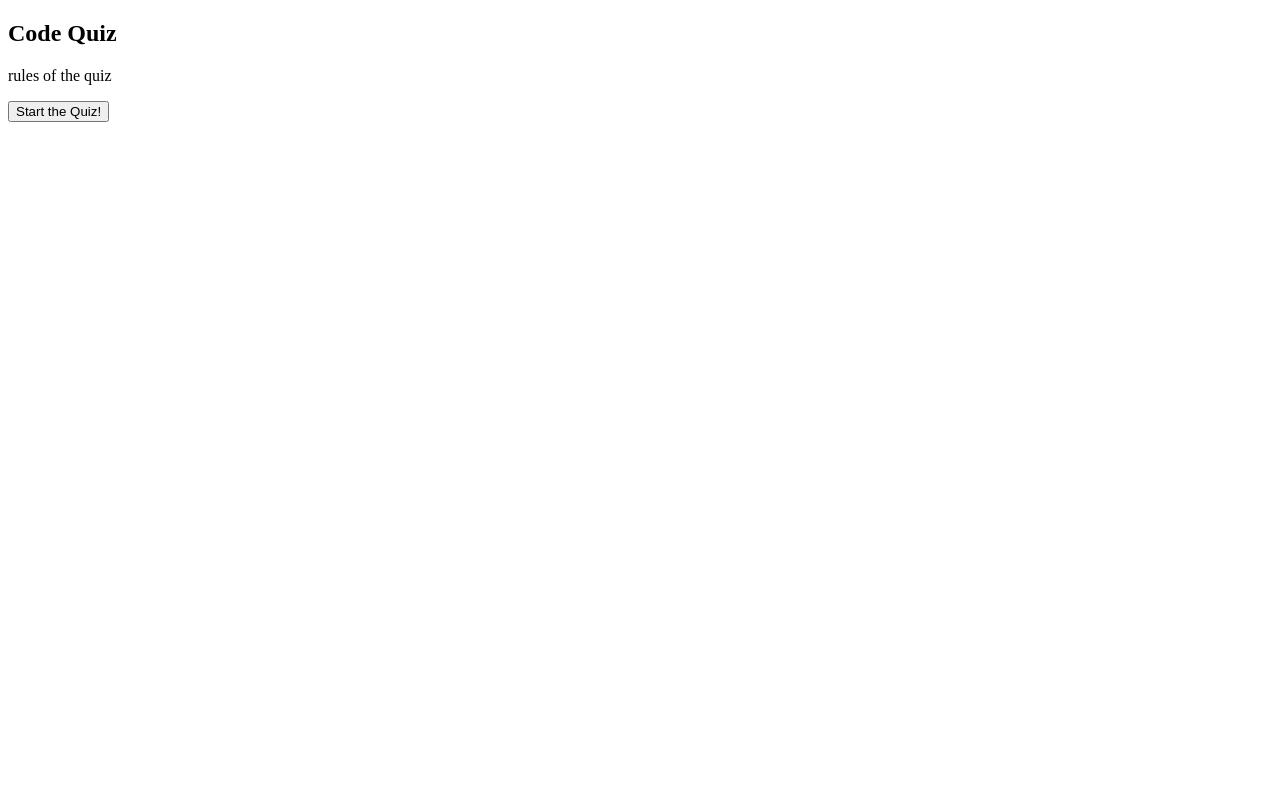
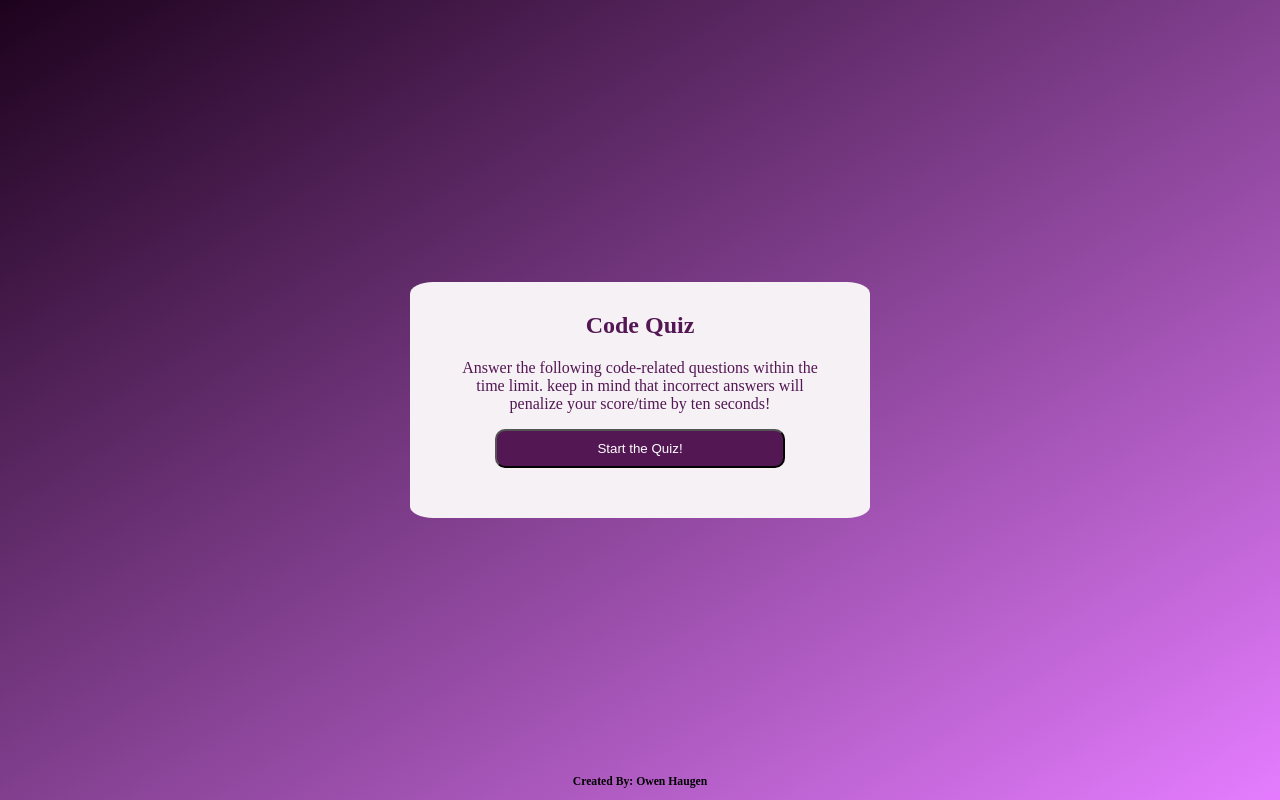
Before and after one commit to Hone12345678/Climb-Quiz, a plain HTML site: page index.html in a window 1280 px wide. Drawn offline with Linux system fonts and the light colour scheme.

Commit message:
improved look of quiz with css and added button

```diff
--- a/assets/css/style.css
+++ b/assets/css/style.css
@@ -0,0 +1,57 @@
+
+body{
+    font-family: Helvica;
+    color:black;
+    display: flex;
+    background-image: linear-gradient(to bottom right, rgb(29, 2, 29), rgb(229, 124, 255));
+    align-items: center;
+    justify-content: space-around;
+    margin: 0;
+    min-height: 100vh;
+
+}
+
+.container {
+
+}
+
+.content{
+    width: 40%;
+    height: 70%;
+    background-color: rgb(245, 241, 245);
+    color:rgb(83, 23, 83);
+    border-style: solid;
+    border-radius: 5%;
+    border: rgb(29, 2, 29);
+    padding-top: 10px;
+    padding-bottom: 50px;
+    padding-right: 50px;
+    padding-left: 50px;
+    text-align: center;
+    vertical-align: middle;
+    position: relative;
+    max-width: 800px;
+    margin: auto;
+}
+
+.content button {
+
+    background-color: rgb(83, 23, 83);
+    color: rgb(255, 255, 255);
+    cursor: pointer;
+    border-radius: 10px;
+    padding: 10px 100px;
+    position: relative;
+}
+
+.content button:hover {
+    background-color: rgb(122, 50, 139);
+}
+
+footer {
+    position: fixed;
+    bottom: 0;
+    font-size: 10px;
+
+
+}
--- a/assets/js/script.js
+++ b/assets/js/script.js
@@ -6,3 +6,7 @@ var startQuizBtnEl = document.querySelector("#startQuizBtn");
 startQuizBtnEl.addEventListener("click", function() {
     console.log("test")
 });
+
+// if they click start quiz button click event triggers function with Quiz
+
+//where to create the buttons?
--- a/index.html
+++ b/index.html
@@ -9,18 +9,21 @@
 </head>
 <body>
     <!-- button to start the quiz -->
-    <div class="wrapper">
+
         <div class="container">
             <div class="content">
                 <h2> Code Quiz</h2>
-                <p>rules of the quiz</p>
+                <p>Answer the following code-related questions within the time limit. keep in mind that incorrect answers will penalize your score/time by ten seconds!</p>
                 <button id="startQuizBtn">Start the Quiz!</button>
             </div>
         </div>
-    </div>
 
 
-
+<!--start footer section start-->
+<footer>
+    <h3>Created By: Owen Haugen</h2>
+</footer>
+ <!--end footer section end-->
     <script src="assets/js/script.js"></script>
 </body>
 </html>
```
